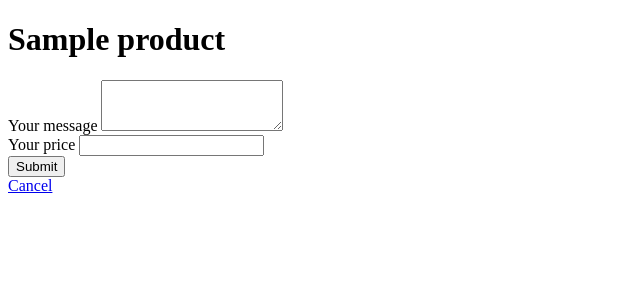
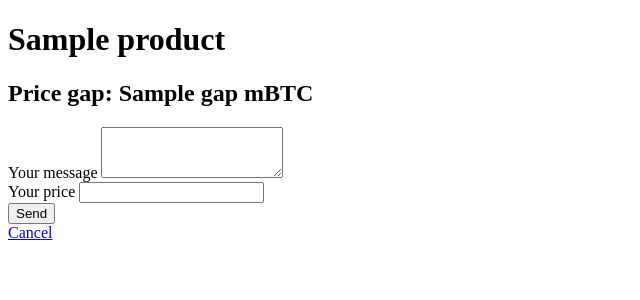
Before and after one commit to thibault/pybazaar_demo, a Django app: template src/templates/bargains/bargain.html in a window 1280 px wide. Shown: the part 26-326 px from the top of the page, without its empty margins (0-640 px from the left). Run offline with Django 3.2, Linux system fonts and the light colour scheme; the template is opened without the code that fills it: most values are stand-ins (such as "Sample title", 1, 10 or a date in 2020); parts of the project's set-up code (start-up, migrations or seed data) failed here and were passed over; some libraries are stand-ins or nearby versions.

Commit message:
Prettify stuff

```diff
--- a/src/shop/fixtures/initial_data.json
+++ b/src/shop/fixtures/initial_data.json
@@ -5,7 +5,7 @@
   "fields": {
     "owner": 2,
     "name": "A pen",
-    "initial_price": 1000000
+    "initial_price": 100
   }
 },
 {
@@ -14,7 +14,7 @@
   "fields": {
     "owner": 2,
     "name": "My car",
-    "initial_price": 1000000000000
+    "initial_price": 1000
   }
 }
 ]
--- a/src/templates/bargains/bargain.html
+++ b/src/templates/bargains/bargain.html
@@ -2,13 +2,25 @@
 {% load bargains %}
 
 {% block content %}
+
 <h1>{{ bargain.product }}</h1>
+
+{% if bargain.gap == 0 %}
+<div class="alert alert-success">
+    Great! We just confirmed your order and processed the payment.
+</div>
+{% endif %}
+
+<h2>Price gap: {{ bargain.gap }} mBTC</h2>
 
 <form method="post" action="" class="form">
     {% csrf_token %}
 
     <div class="row">
         <div class="col-md-6">
+            {% if bargain.gap == 0 %}
+                <img src="http://placekitten.com/500/350" style="max-width: 100%; width: 100%" />
+            {% else %}
                 <div class="form-group">
                     <label>{{ _('Your message') }}</label>
                     <textarea name="memo" rows="3" class="form-control"></textarea>
@@ -21,12 +33,13 @@
 
                 <div class="row">
                     <div class="col-md-6">
-                    <input type="submit" class="btn btn-primary btn-block" />
+                        <input value="Send" type="submit" class="btn btn-primary btn-block" />
                     </div>
                     <div class="col-md-6">
                         <a href="#" class="btn btn-default btn-block" >{{ _('Cancel') }}</a>
                     </div>
                 </div>
+            {% endif %}
         </div>
 
         <div class="col-md-6">
@@ -35,7 +48,7 @@
             <div class="panel panel-default">
                 <div class="panel-heading">
                     {% bargain_author user bargain message %}
-                    {{ message.details.amount }}
+                    {{ message.details.amount }} mBTC
                 </div>
                 <div class="panel-body">
                     {{ message.details.memo }}
```
Also changed, not shown: src/bargains/models.py (+13 -0 lines). Lines whose indentation alone changed are shown as unchanged.
